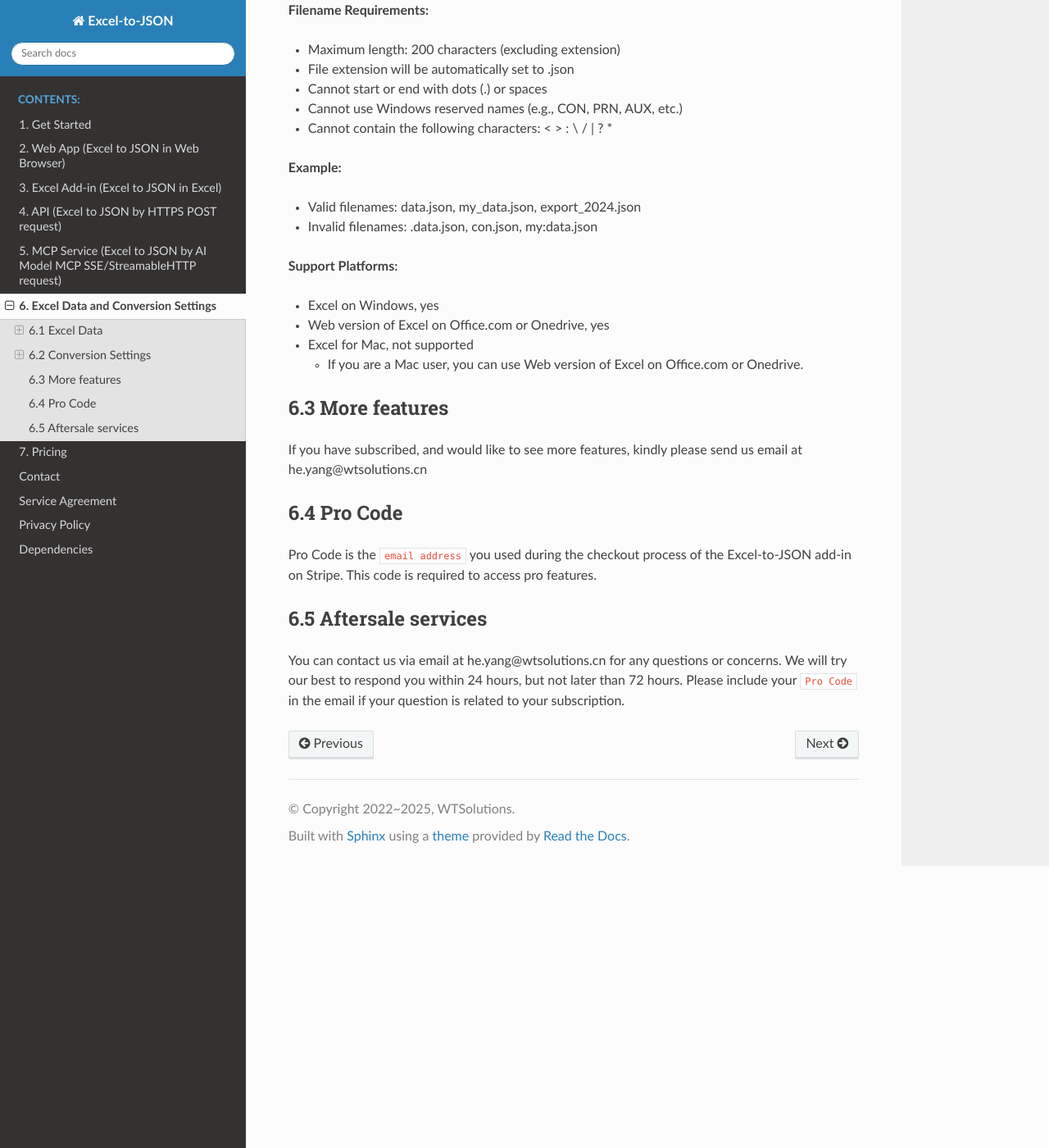
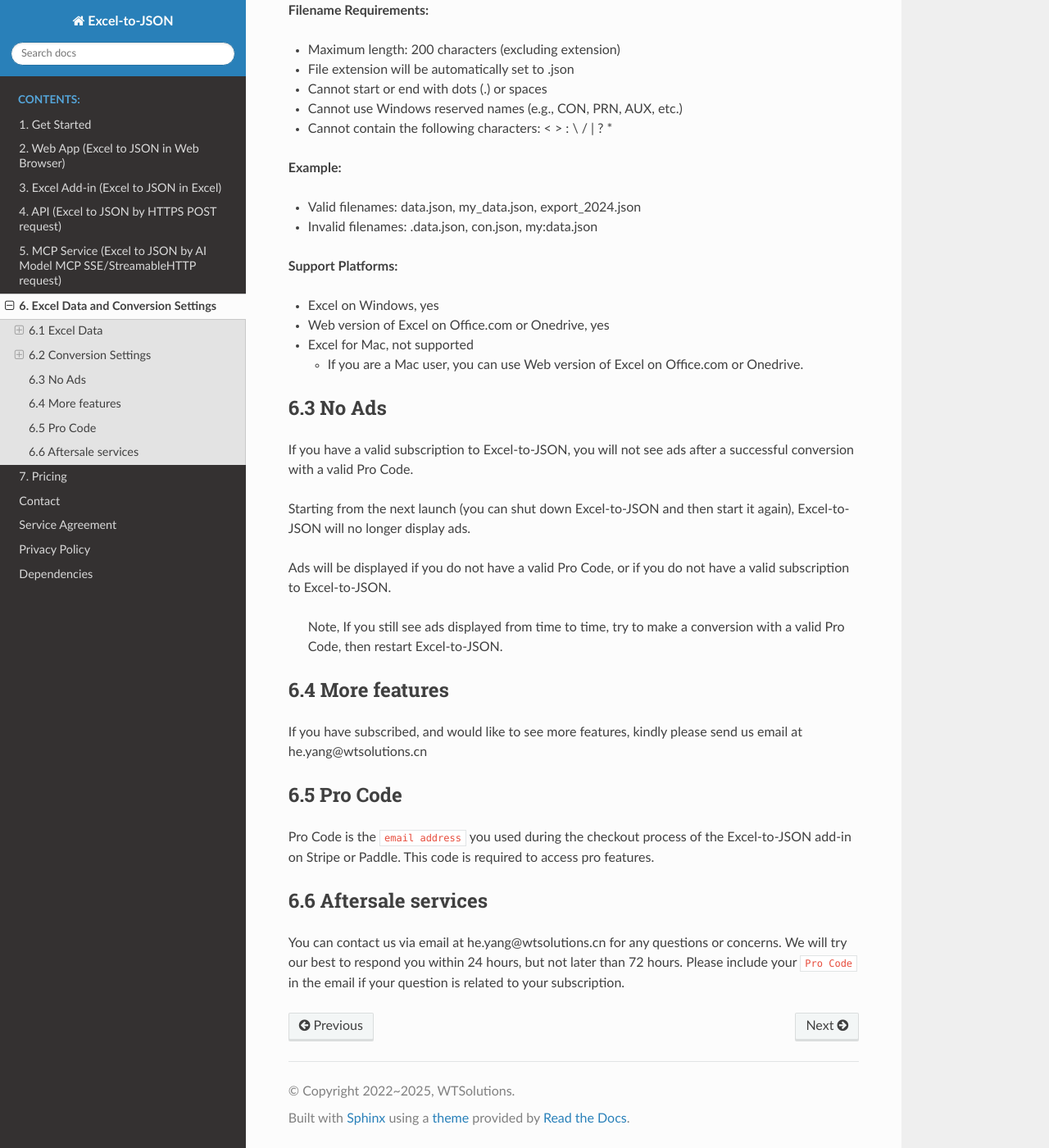
Before and after one commit to he-yang/Excel-to-JSON, a Sphinx documentation site: the page built from source/profeatures.md, in a window 1280 px wide and 1400 px high, scrolled down 8497 px. Shown: the whole window at 82% size. Built offline with Sphinx 7.4.7 and the Read the Docs theme 3.1.0, drawn with Linux system fonts in a browser that asks for light colours.

Commit message:
update typos

```diff
--- a/source/profeatures.md
+++ b/source/profeatures.md
@@ -366,14 +366,24 @@
   - If you are a Mac user, you can use Web version of Excel on Office.com or Onedrive.
 
 
-## 6.3 More features
+## 6.3 No Ads
+
+If you have a valid subscription to Excel-to-JSON, you will not see ads after a successful conversion with a valid Pro Code.
+
+Starting from the next launch (you can shut down Excel-to-JSON and then start it again), Excel-to-JSON will no longer display ads.
+
+Ads will be displayed if you do not have a valid Pro Code, or if you do not have a valid subscription to Excel-to-JSON.
+
+> Note, If you still see ads displayed from time to time, try to make a conversion with a valid Pro Code, then restart Excel-to-JSON.
+
+## 6.4 More features
 
 If you have subscribed, and would like to see more features, kindly please send us email at he.yang@wtsolutions.cn
 
-## 6.4 Pro Code
+## 6.5 Pro Code
 
-Pro Code is the `email address` you used during the checkout process of the Excel-to-JSON add-in on Stripe. This code is required to access pro features.
+Pro Code is the `email address` you used during the checkout process of the Excel-to-JSON add-in on Stripe or Paddle. This code is required to access pro features.
 
-## 6.5 Aftersale services
+## 6.6 Aftersale services
 
 You can contact us via email at he.yang@wtsolutions.cn for any questions or concerns. We will try our best to respond you within 24 hours, but not later than 72 hours. Please include your `Pro Code` in the email if your question is related to your subscription.
```
Also changed, not shown: source/ExcelAddIn.md (+1 -1 lines), source/index.rst (+5 -4 lines), source/pricing.md (+5 -0 lines).
